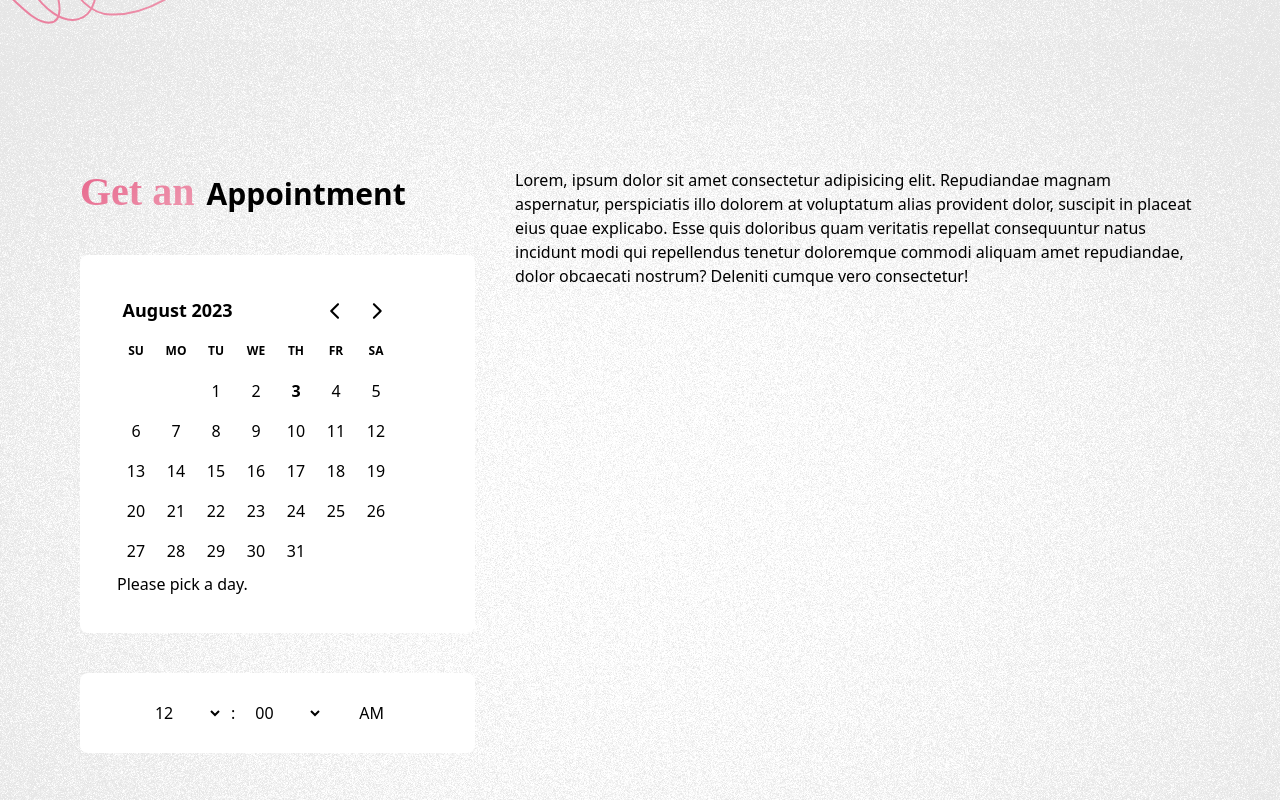
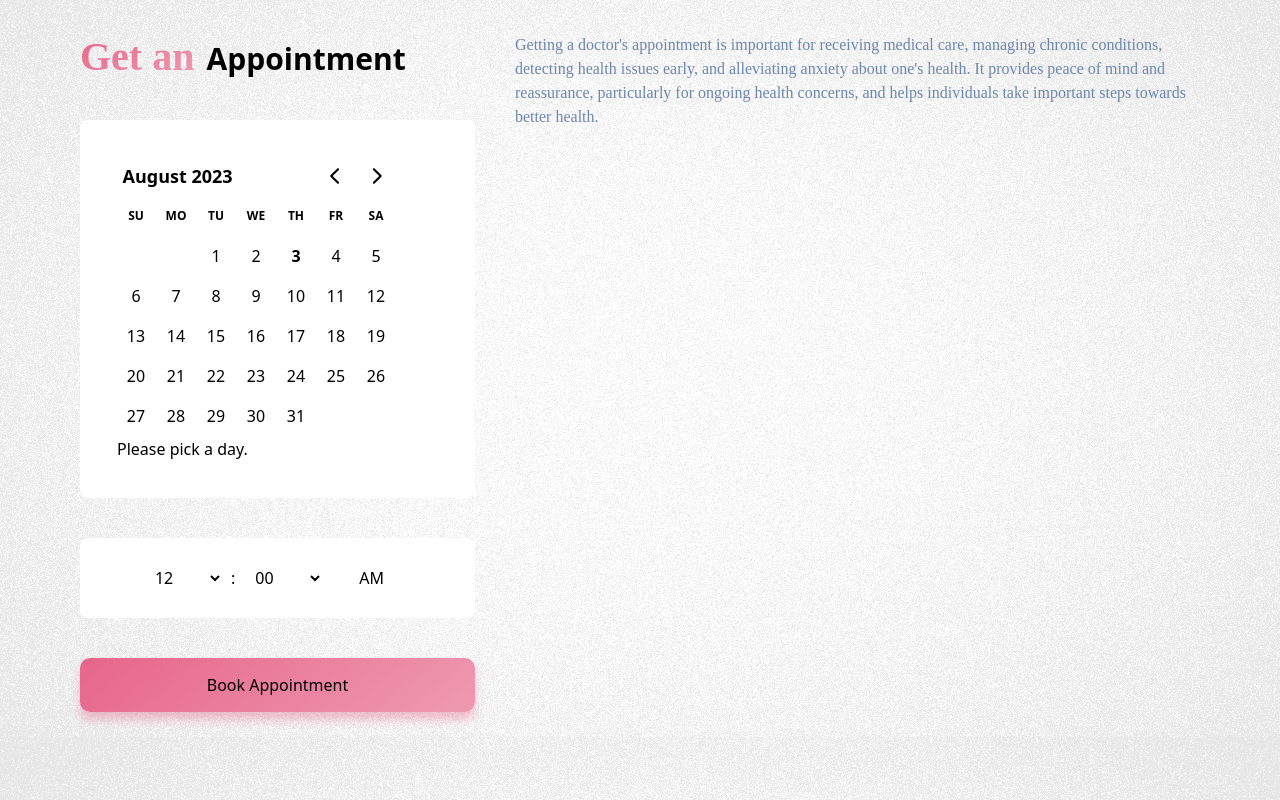
Before and after one commit to MdMuzahid07/Doctor-Rumi, a React (Vite) app: page / in a window 1280 px wide. Shown: the part 1680-2480 px from the top of the page. Built offline with nearby package versions, Linux system fonts and the light colour scheme.

Commit message:
applicatin responsive issue fixed

```diff
--- a/src/index.css
+++ b/src/index.css
@@ -3,19 +3,19 @@
 @tailwind utilities;
 
 
-.header-navbar{
+.header-navbar {
     border: 2px solid rgba(255, 255, 255, 0.46);
     background: rgba(255, 255, 255, 0.40);
     backdrop-filter: blur(4.900000095367432px);
 }
 
-.appointmentBtn{
+.appointmentBtn {
     border-radius: 10px;
     background: linear-gradient(141deg, #E7658B 0%, #EE9AB1 100%);
     box-shadow: 0px 8px 10px 0px rgba(231, 101, 139, 0.39);
 }
 
-.logoStyle{
+.logoStyle {
     background: linear-gradient(141deg, #E7658B 0%, #EE9AB1 100%);
     background-clip: text;
     -webkit-background-clip: text;
@@ -31,7 +31,7 @@ background-blend-mode: multiply;
 }
 
 
-.hello-there{
+.hello-there {
     background: linear-gradient(149deg, #E7658B 0%, #EE9AB1 100%);
     background-clip: text;
     -webkit-background-clip: text;
@@ -53,11 +53,30 @@ font-weight: 400;
     line-height: normal;
 }
 
-.intro{
+.intro {
     color: var(--second, #6C87AE);
     font-family: Sora;
     font-size: 16px;
     font-style: normal;
     font-weight: 400;
-line-height: 24px; /* 150% */
+    line-height: 24px;
+    /* 150% */
 }
+
+.getAppointment {
+    color: var(--second, #6C87AE);
+    font-family: Sora;
+    font-size: 16px;
+    font-style: normal;
+    font-weight: 400;
+    line-height: 24px;
+    /* 150% */
+}
+
+.book {
+    height: 54px;
+    flex-shrink: 0;
+    border-radius: 10px;
+    background: linear-gradient(141deg, #E7658B 0%, #EE9AB1 100%);
+    box-shadow: 0px 8px 10px 0px rgba(231, 101, 139, 0.39);
+}
--- a/src/pages/home/AboutMe.jsx
+++ b/src/pages/home/AboutMe.jsx
@@ -2,7 +2,7 @@
 const AboutMe = () => {
     return (
         <section className="commonBg py-32">
-            <div className="max-w-screen-xl mx-auto px-3 md:px-20 relative">
+            <div className="max-w-screen-xl mx-auto relative px-2 md:px-20 ">
                 <div className="absolute right-0 -top-10">
                     <svg xmlns="http://www.w3.org/2000/svg" width="201" height="89" viewBox="0 0 201 89" fill="none">
                         <path d="M0.99995 64.7023C47.8915 58.6453 75.717 -0.445074 102.032 1.37321C128.346 3.19149 93.5842 79.0021 75.7696 73.3052C57.955 67.6083 97.158 -4.33821 130.312 4.81632C163.465 13.9709 145.241 92.3934 123.934 87.2861C102.628 82.1789 121.053 10.5685 162.614 9.44172C204.175 8.31497 238.024 39.2614 238.024 39.2614" stroke="url(#paint0_linear_13_180)" strokeWidth="2" strokeLinecap="round" strokeLinejoin="round" />
@@ -15,8 +15,8 @@ const AboutMe = () => {
                     </svg>
                 </div>
                 <div className="grid md:grid-cols-7 gap-10">
-                    <div className="col-span-12 md:col-span-3 relative">
-                        <div className="absolute -right-24 -top-24">
+                    <div className="md:col-span-3 relative">
+                        <div className="absolute -right-24 -top-24 hidden md:block">
                             <svg xmlns="http://www.w3.org/2000/svg" width="130" height="136" viewBox="0 0 130 136" fill="none">
                                 <path d="M60.6826 99.8577L106.301 100.003" stroke="#E7658B" strokeWidth="2" strokeLinecap="round" strokeLinejoin="round" />
                                 <path d="M36.9731 76.0688L35.0747 27.0049" stroke="#E7658B" strokeWidth="2" strokeLinecap="round" strokeLinejoin="round" />
@@ -26,9 +26,11 @@ const AboutMe = () => {
                                 <path d="M53.0991 85.3912L74.9732 59.6183" stroke="#E7658B" strokeWidth="2" strokeLinecap="round" strokeLinejoin="round" />
                             </svg>
                         </div>
-                        <img className="rounded-2xl w-full object-cover" src="../../../public/assets/Doctor-Rumi-2.png" alt="" />
+                        <div>
+                            <img className="rounded-2xl object-cover object-center " src="../../../public/assets/Doctor-Rumi-2.png" alt="" />
+                        </div>
                     </div>
-                    <div className="col-span-12 md:col-span-4 relative">
+                    <div className="md:col-span-4 relative">
                         <h2 className="my-5">
                             <span className="hello-there">About</span>
                             <span className="text-4xl text-black ml-2">Me!</span>
--- a/src/pages/home/GetAnAppointment.jsx
+++ b/src/pages/home/GetAnAppointment.jsx
@@ -6,13 +6,15 @@ const GetAnAppointment = () => {
         <section className="commonBg py-32">
             <div className="max-w-screen-xl mx-auto px-3 md:px-20">
                 <div className="grid md:grid-cols-8 gap-10">
-                    <div className="col-span-12 md:col-span-3">
+                    <div className="md:col-span-3">
                         <h2 className="mb-10"><span className="hello-there">Get an</span> <span className="text-3xl font-bold ml-2">Appointment</span></h2>
                         <ReactDayPicker />
                         <TimePicker />
+
+                        <button className="book w-full mt-10">Book Appointment</button>
                     </div>
-                    <div className="col-span-12 md:col-span-5">
-                        Lorem, ipsum dolor sit amet consectetur adipisicing elit. Repudiandae magnam aspernatur, perspiciatis illo dolorem at voluptatum alias provident dolor, suscipit in placeat eius quae explicabo. Esse quis doloribus quam veritatis repellat consequuntur natus incidunt modi qui repellendus tenetur doloremque commodi aliquam amet repudiandae, dolor obcaecati nostrum? Deleniti cumque vero consectetur!
+                    <div className="md:col-span-5">
+                        <p className="getAppointment">Getting a doctor's appointment is important for receiving medical care, managing chronic conditions, detecting health issues early, and alleviating anxiety about one's health. It provides peace of mind and reassurance, particularly for ongoing health concerns, and helps individuals take important steps towards better health.</p>
                     </div>
                 </div>
             </div>
--- a/src/pages/home/Header.jsx
+++ b/src/pages/home/Header.jsx
@@ -16,7 +16,7 @@ const Header = () => {
                     </svg>
                 </div>
                 <div className="grid md:grid-cols-8 gap-5">
-                    <div className="col-span-12 md:col-span-5">
+                    <div className="md:col-span-5">
                         <h2 className="hello-there mb-3">Hello There!</h2>
                         <h3 className="name mb-4">This is Dr. Rumi....... </h3>
                         <p className="intro">
@@ -36,7 +36,7 @@ const Header = () => {
                             </div>
                         </div>
                     </div>
-                    <div className="col-span-12 md:col-span-3 mt-10 md:mt-0 relative">
+                    <div className="md:col-span-3 mt-10 md:mt-0 relative">
                         <div className="absolute -top-10 -right-10 z-0">
                             <svg xmlns="http://www.w3.org/2000/svg" width="123" height="200" viewBox="0 0 129 206" fill="none">
                                 <path d="M127.51 1.86768C103.38 42.5279 132.764 100.859 115.115 120.461C97.4648 140.063 59.1878 65.9649 74.6535 55.4469C90.1192 44.9289 122.616 120.143 94.9739 140.609C67.3318 161.076 16.8053 98.3919 33.959 84.7603C51.1126 71.1287 96.1501 129.773 71.423 163.197C46.6959 196.621 1.46387 204.204 1.46387 204.204" stroke="url(#paint0_linear_1_82)" strokeWidth="2" strokeLinecap="round" strokeLinejoin="round" />
--- a/src/utils/ReactDayPicker.jsx
+++ b/src/utils/ReactDayPicker.jsx
@@ -12,14 +12,14 @@ const ReactDayPicker = () => {
     }
 
     return (
-        <div className="p-5 bg-white rounded-lg">
+        <section className="p-5 bg-white rounded-lg">
             <DayPicker
                 mode="single"
                 selected={selected}
                 onSelect={setSelected}
                 footer={footer}
             />
-        </div>
+        </section>
     );
 }
 
--- a/src/utils/TimePicker.jsx
+++ b/src/utils/TimePicker.jsx
@@ -1,4 +1,4 @@
-import React, { useState } from 'react';
+import { useState } from 'react';
 
 const TimePicker = () => {
     const [hours, setHours] = useState('12');
@@ -18,7 +18,7 @@ const TimePicker = () => {
     };
 
     return (
-        <div className="flex items-center justify-center p-5 rounded-lg bg-white mt-10">
+        <section className="flex items-center justify-center p-5 rounded-lg bg-white mt-10">
             <select
                 value={hours}
                 onChange={handleHourChange}
@@ -45,7 +45,7 @@ const TimePicker = () => {
             <button onClick={toggleAMPM} className="px-7 py-2 ml-2">
                 {isAM ? 'AM' : 'PM'}
             </button>
-        </div>
+        </section>
     );
 };
 
```
Lines whose indentation alone changed are shown as unchanged.
